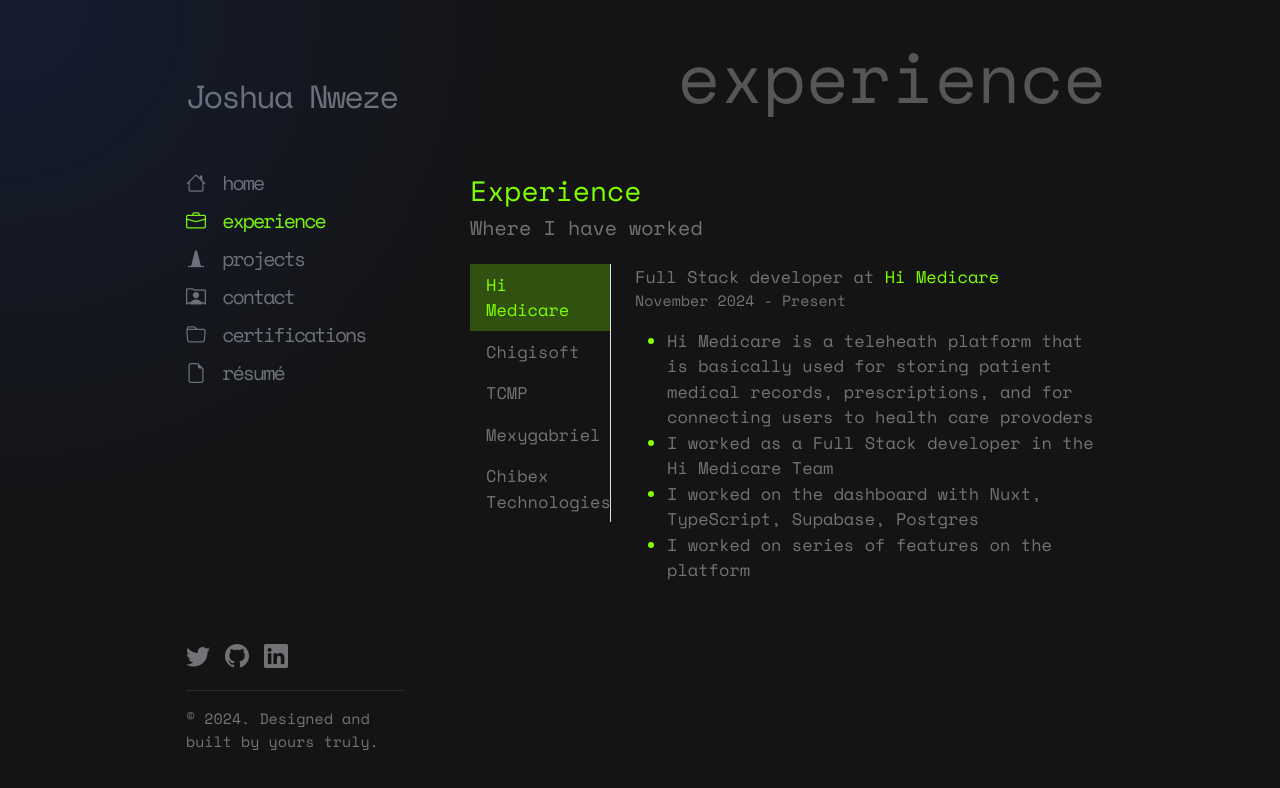
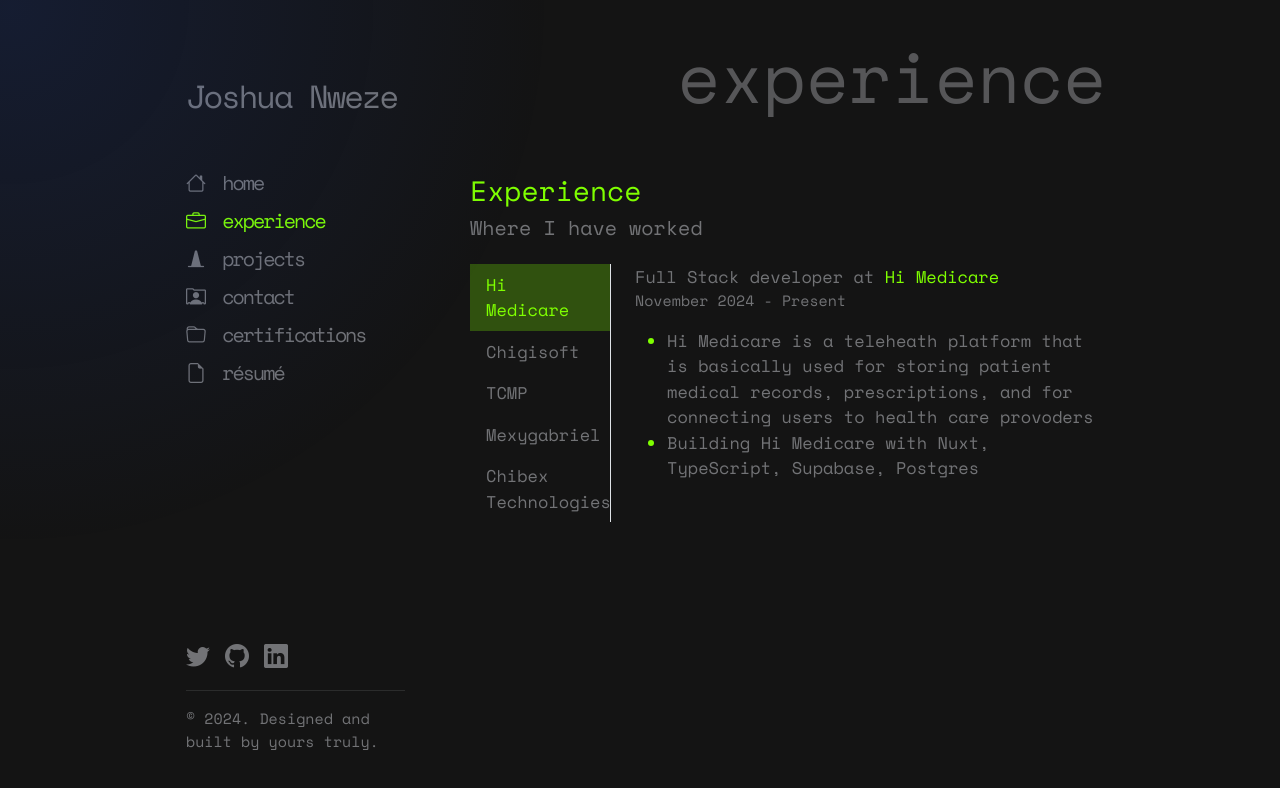
Before and after one commit to Joshua-Nweze/myPortfolio, a Vue app: page /experience in a window 1280 px wide. Shown: the top 788 px of the page. Built offline with nearby package versions, Linux system fonts and the light colour scheme.

Commit message:
update work experience details

```diff
--- a/src/components/Work.vue
+++ b/src/components/Work.vue
@@ -23,9 +23,9 @@
                   <div class="mt-3">
                     <ul>
                       <li>Hi Medicare is a teleheath platform that is basically used for storing patient medical records, prescriptions, and for connecting users to health care provoders</li>
-                      <li>I worked as a Full Stack developer in the Hi Medicare Team</li>
-                      <li>I worked on the dashboard with Nuxt, TypeScript, Supabase, Postgres</li>
-                      <li>I worked on series of features on the platform</li>
+                      <!-- <li>I worked as a Full Stack developer in the Hi Medicare Team</li> -->
+                      <li>Building Hi Medicare with Nuxt, TypeScript, Supabase, Postgres</li>
+                      <!-- <li>I worked on series of features on the platform</li> -->
                     </ul>
                   </div>
               </div>
@@ -35,7 +35,7 @@
                   <div class="date">November 2024 - Present</div>
                   <div class="mt-3">
                     <ul>
-                      <li>Worked with Backend developers, product designers, and project manageres on series of projects</li>
+                      <li>Worked with Backend developers, product designers, and project managers on series of projects</li>
                     </ul>
                   </div>
               </div>
```
